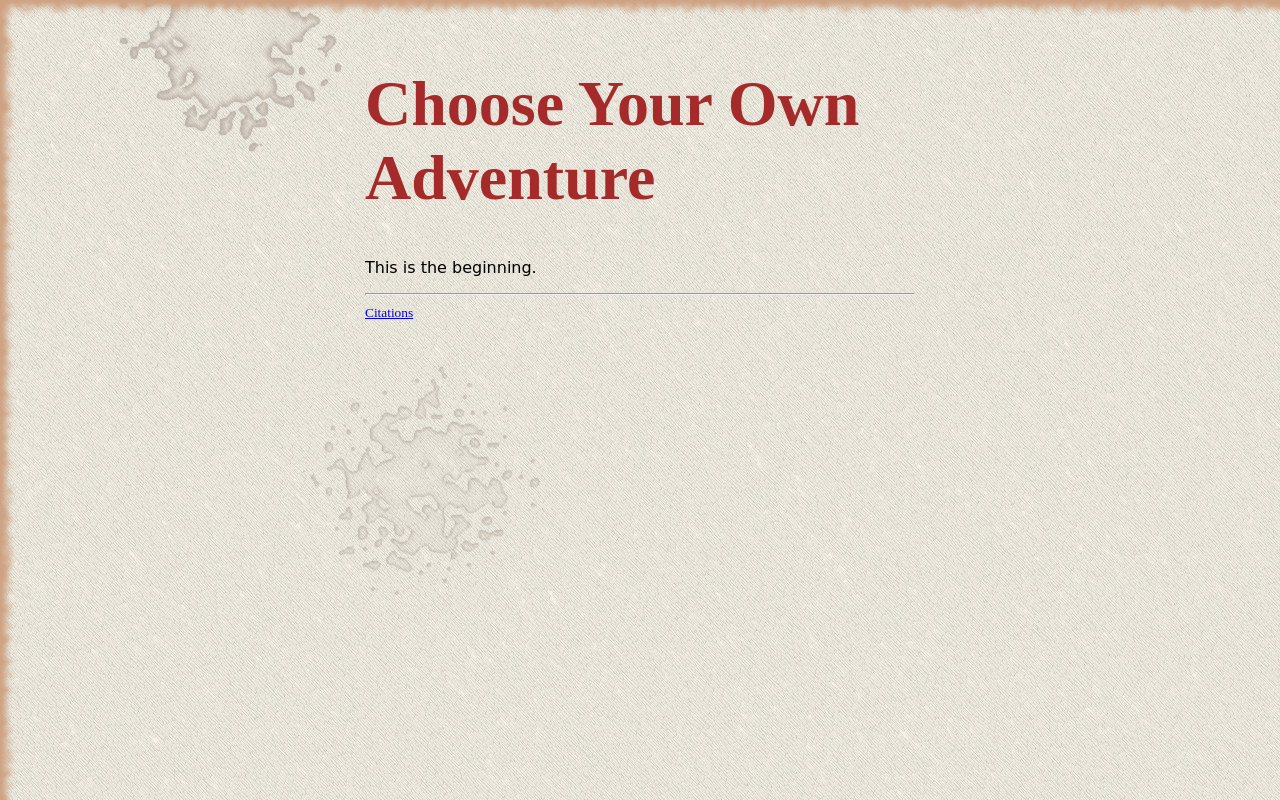
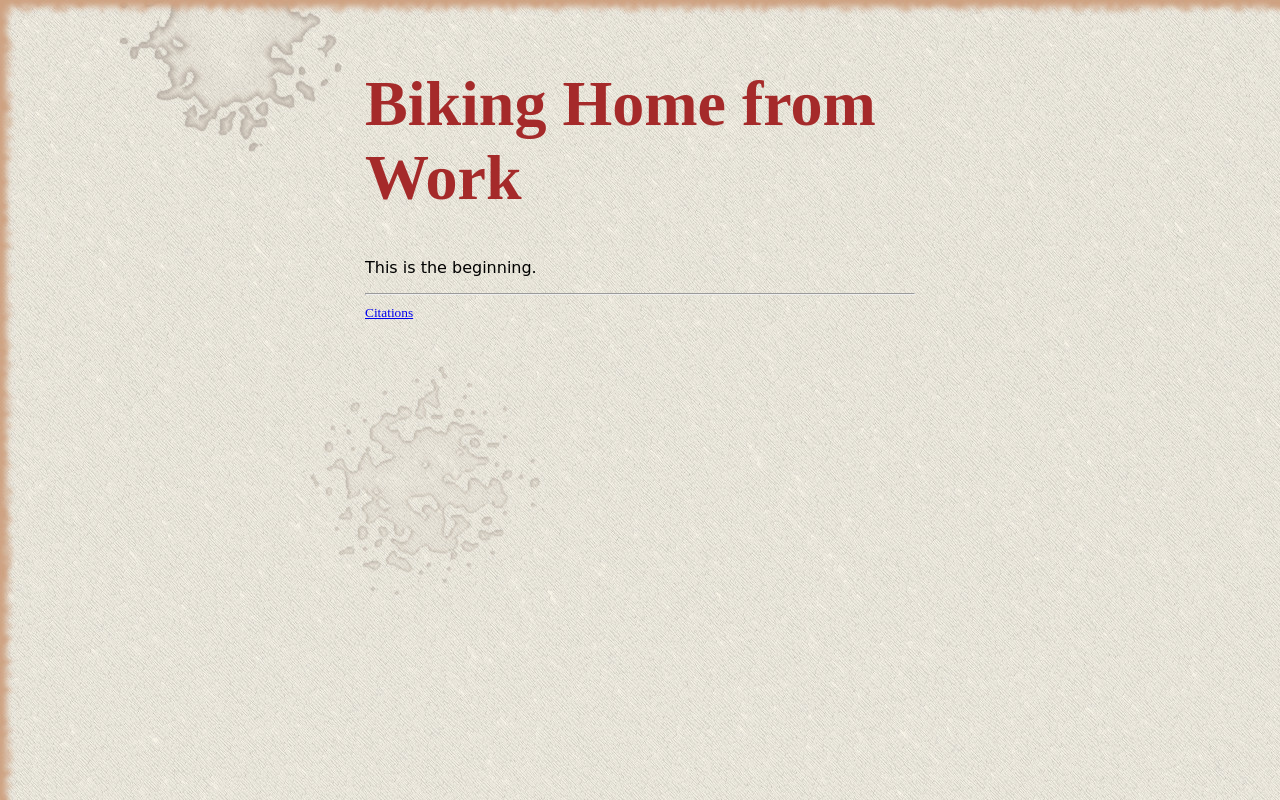
Before and after one commit to thinkle-iacs/cyoa-example-25, a website: page index.html in a window 1280 px wide. Drawn offline with Linux system fonts and the light colour scheme.

Commit message:
Initial title for my story

```diff
--- a/index.html
+++ b/index.html
@@ -7,12 +7,12 @@
       name="description"
       content="A simple choose your own adventure game."
     />
-    <title>My Choose-Your-Own Adventure!</title>
+    <title>Biking Home From Work!</title>
     <link rel="stylesheet" type="text/css" href="styles.css" />
     <base href="./" />
   </head>
   <body>
-    <h1>Choose Your Own Adventure</h1>
+    <h1>Biking Home from Work</h1>
     <p>This is the beginning.</p>
     <hr />
     <small>
```
